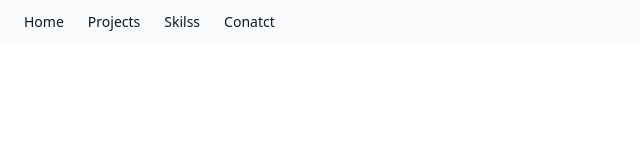
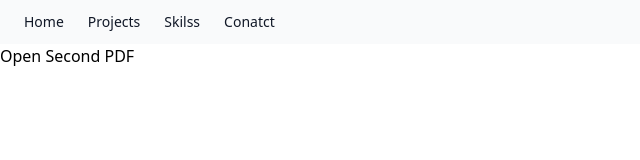
Before and after one commit to dbsmandal/Portfolio, a React (Create React App) app: page /resume in a window 1280 px wide. Shown: the top 160 px of the page, without its empty margins (0-640 px from the left). Built offline with nearby package versions, Linux system fonts and the light colour scheme.

Commit message:
Resume aded

```diff
--- a/package.json
+++ b/package.json
@@ -9,6 +9,7 @@
     "react": "^18.2.0",
     "react-dom": "^18.2.0",
     "react-icons": "^4.6.0",
+    "react-pdf": "^6.0.3",
     "react-router-dom": "^6.4.3",
     "react-scripts": "5.0.1",
     "web-vitals": "^2.1.4"
@@ -38,6 +39,7 @@
     ]
   },
   "devDependencies": {
+    "@types/react-pdf": "^5.7.4",
     "autoprefixer": "^10.4.13",
     "postcss": "^8.4.18",
     "tailwindcss": "^3.2.3"
--- a/src/Component/Home.js
+++ b/src/Component/Home.js
@@ -3,7 +3,7 @@ import { AiFillGithub, AiFillLinkedin, AiFillMail } from "react-icons/ai";
 import Contact from './Contact';
 import Project from './Project';
 import Skills from './Skills';
-import { Link } from 'react-router-dom';
+import PDFResume from "./Images/Resume.pdf"
 
 
 const Home = () => {
@@ -31,7 +31,9 @@ const Home = () => {
         <p className='text-center text-lg'>My name is Dipak Mandal. I'm pursuing a Web Development Course from the School of Accelerated Learning. I'm passionate about exploring and learning new things and my goal is to pursue this passion within the field of web development. In my free time, I like playing Candy Crush.</p>
        <div className='grid place-content-center'>
        <button className=' border-4 block w-fit my-4 mb-12 px-2 py-1 rounded font-semibold hover:bg-neutral-400 '>
-        <Link to="/resume">Resume</Link>
+       <a href={PDFResume} target="_blank"
+                    rel="noreferrer">Resume
+                </a>
        </button>
        </div>
       </div>
--- a/src/Component/Resume.js
+++ b/src/Component/Resume.js
@@ -1,8 +1,14 @@
-import React from 'react'
+import React from 'react';
+import pdf from "./Images/Resume.pdf"
+
 
 const Resume = () => {
   return (
     <div>
+        <a href={pdf} target="_blank"
+                    rel="noreferrer">
+                    Open Second PDF
+                </a>
 
     </div>
   )
```
Also changed, not shown: 2 other files (tests, documents, lock files or other folders).
